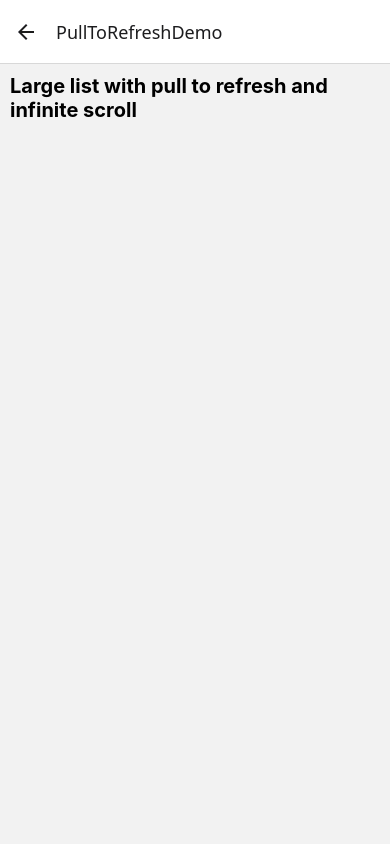
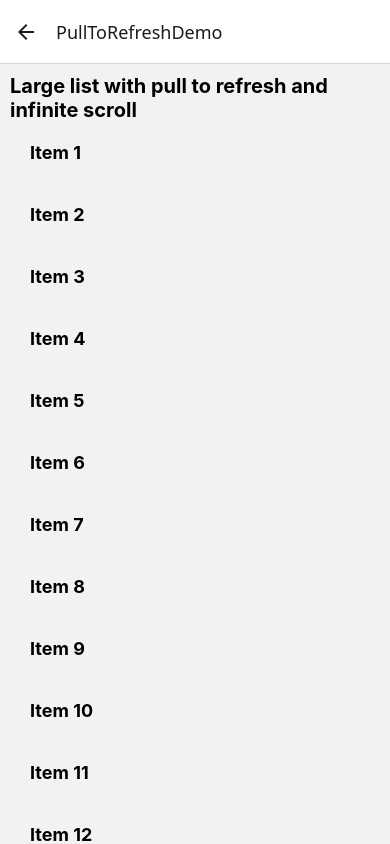
Before and after one commit to Soham-Kale/listAndApi, a React Native app: screen /PullToRefreshDemo in a window 390 px wide. Shown: the top 844 px of the page. Built offline with nearby package versions, Linux system fonts and the light colour scheme.

Commit message:
Add Axios and DataFetching screens; update navigation and Home screen topics

```diff
--- /dev/null
+++ b/src/screen/Axios.tsx
@@ -0,0 +1,22 @@
+import { StyleSheet, Text, View } from "react-native";
+
+const Axios = () => {
+    return(
+        <View style={styles.container}>
+            <Text style={styles.header}>Axios</Text>
+        </View>
+    )
+};
+
+const styles = StyleSheet.create({
+    container: {
+        flex: 1,
+        padding: 10,
+    },
+    header: {
+        fontSize: 20,
+        fontWeight: 'bold',
+    },
+});
+
+export default Axios;
--- /dev/null
+++ b/src/screen/DataFeatching.tsx
@@ -0,0 +1,75 @@
+import { useEffect, useState } from "react";
+import { FlatList, StyleSheet, Text, View } from "react-native";
+
+interface Post {
+    id: number;
+    title: string;
+}
+
+const DataFeatching = () => {
+
+    const [data, setData] =  useState<Post[]>([]);
+    const [loading, setLoading] = useState(false);
+
+    const featchPostdata = async () => {
+        try {
+            setLoading(true);
+
+            const response = await fetch('https://jsonplaceholder.typicode.com/posts');
+            const data : Post[] = await response.json();
+
+            if(data) {
+                setData(data);
+                setLoading(false);
+            } else {
+                setData([]);
+                setLoading(false);
+            }
+
+        } catch(e) {
+            console.error(e);
+        }
+    }
+
+    useEffect(() => {
+        featchPostdata();
+    }, []);
+
+    console.log(data);
+
+    const handleRenderItem = ({item}: {item: Post}) => (
+        <View style={styles.items}>
+            <Text>{item.title}</Text>
+        </View>
+    )
+
+    return(
+        <View style={styles.container}>
+            <Text style={styles.header}>Data Featching</Text>
+
+            <FlatList
+                data={data}
+                renderItem={handleRenderItem}
+                keyExtractor={item => item.id.toString()}
+            />
+        </View>
+    )
+};
+
+const styles = StyleSheet.create({
+    container: {
+        flex: 1,
+        padding: 10,
+    },
+    header: {
+        fontSize: 20,
+        fontWeight: 'bold',
+    },
+    items: {
+        padding: 10,
+        borderBottomWidth: 1,
+        borderBottomColor: '#ccc',
+    }
+});
+
+export default DataFeatching;
--- a/src/screen/HomeScreen.tsx
+++ b/src/screen/HomeScreen.tsx
@@ -27,6 +27,16 @@ const topics = [
         id: '5',
         title: "Pull to Refresh Demo",
         screen: "PullToRefreshDemo"
+    },
+    {
+        id: '6',
+        title: "Data Featching",
+        screen: "DataFeatchingDemo"
+    },
+    {
+        id: '7',
+        title: "Axios",
+        screen: "AxiosDemo"
     },
 ]
 
--- a/src/screen/PullToRefresh.tsx
+++ b/src/screen/PullToRefresh.tsx
@@ -1,4 +1,5 @@
-import { StyleSheet, Text, View } from "react-native";
+import { useState } from "react";
+import { ActivityIndicator, FlatList, RefreshControl, StyleSheet, Text, View } from "react-native";
 
 
 const INITIAL_DATA = Array.from({ length: 20 }, (_, index) => ({
@@ -7,8 +8,63 @@ const INITIAL_DATA = Array.from({ length: 20 }, (_, index) => ({
 }))
 
 const PullToRefresh = () => {
+
+    const [refreshing, setRefreshing] = useState(false);
+    const [data, setData] = useState(INITIAL_DATA);
+    const [loading, setLoading] = useState(false);
+
+    const handleRenderItem = ({item}: {item: {id: string; title: string}}) => (
+        <View style={styles.item}>
+            <Text style={styles.itemTxt}>{item.title}</Text>
+        </View>
+    )
+
+    const loadMoreItems = () => {
+        if(!loading) {
+            setLoading(true);
+            // load items
+            setTimeout(() => {
+                const newItems = Array.from({length: 10}, (_, index) => ({
+                    id: (data.length + index).toString(),
+                    title: `Item ${data.length + index + 1}`
+                }))
+
+                setData([...data, ...newItems]);
+                setLoading(false);
+            }, 1000);
+        }
+    }
+
+    const handleOnRefresh = () => {
+        setRefreshing(true);
+
+        setTimeout(() => {
+            setData(INITIAL_DATA);
+            setRefreshing(false);
+        }, 2000)
+    }
+
     return <View style={styles.container}>
         <Text style={styles.header}>Large list with pull to refresh and infinite scroll</Text>
+
+        <FlatList
+            keyExtractor={item => item.id}
+            data={data}
+            renderItem={handleRenderItem}
+            onEndReached={loadMoreItems}
+            onEndReachedThreshold={0.1}
+            refreshControl={
+                <RefreshControl refreshing={refreshing} onRefresh={handleOnRefresh}/>
+            }
+            ListFooterComponent={
+                loading ?
+                    <ActivityIndicator
+                        style={styles.loader}
+                        size={'large'}
+                        color={'#000fff'}
+                    />: null
+            }
+        />
     </View>
 }
 
@@ -21,6 +77,18 @@ const styles = StyleSheet.create({
         fontSize: 20,
         fontWeight: 'bold',
     },
-})
+    item: {
+        padding: 20,
+        borderBottomWidth: 1,
+        borderBottomColor: "#eeee",
+    },
+    itemTxt: {
+        fontSize: 18,
+        fontWeight: "bold",
+    },
+    loader: {
+        marginVertical: 20,
+    }
+});
 
 export default PullToRefresh;
--- a/src/screen/RootNavigation.tsx
+++ b/src/screen/RootNavigation.tsx
@@ -5,6 +5,8 @@ import SectionListScreen from "./SectionListScreen";
 import TouchableScreen from "./TouchableScreen";
 import ModalDemo from "./ModalDemo";
 import PullToRefresh from "./PullToRefresh";
+import DataFeatching from "./DataFeatching";
+import Axios from "./Axios";
 
 export type RootStackParamList = {
     Home: undefined;
@@ -13,6 +15,8 @@ export type RootStackParamList = {
     TouchableDemo: undefined;
     ModalDemo: undefined;
     PullToRefreshDemo: undefined;
+    DataFeatchingDemo: undefined;
+    AxiosDemo: undefined;
 }
 
 const Stack = createStackNavigator<RootStackParamList>();
@@ -26,6 +30,8 @@ const RootNavigation: React.FC = () => {
             <Stack.Screen name="TouchableDemo" component={TouchableScreen}/>
             <Stack.Screen name="ModalDemo" component={ModalDemo}/>
             <Stack.Screen name="PullToRefreshDemo" component={PullToRefresh}/>
+            <Stack.Screen name="DataFeatchingDemo" component={DataFeatching}/>
+            <Stack.Screen name="AxiosDemo" component={Axios}/>
         </Stack.Navigator>
     )
 }
```
